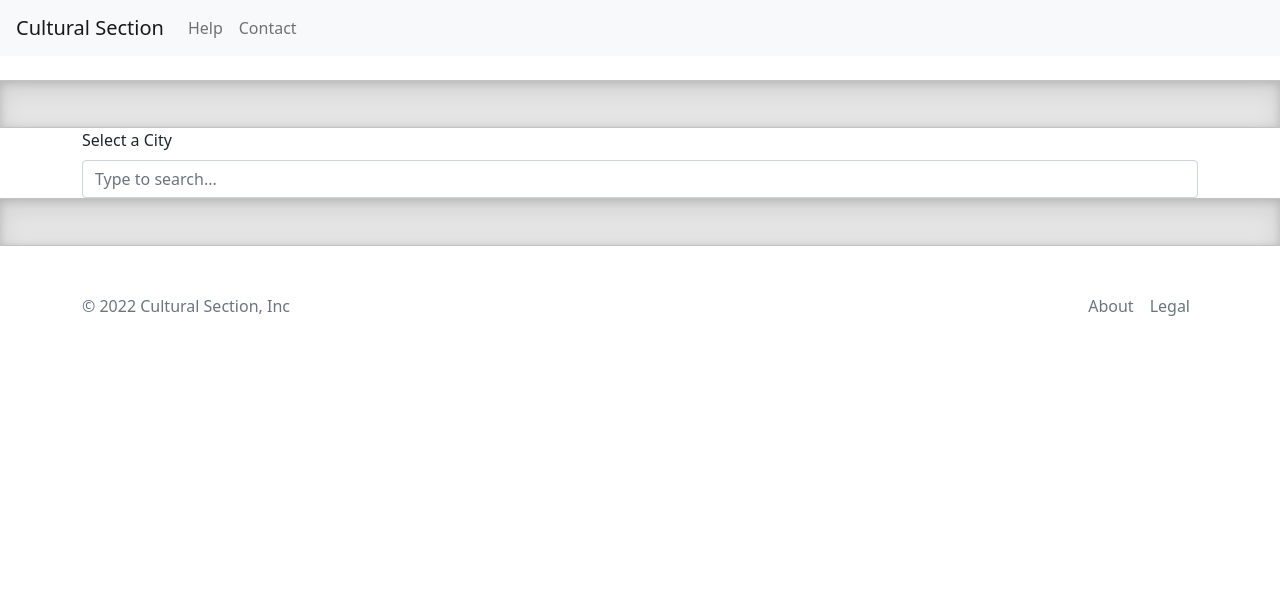
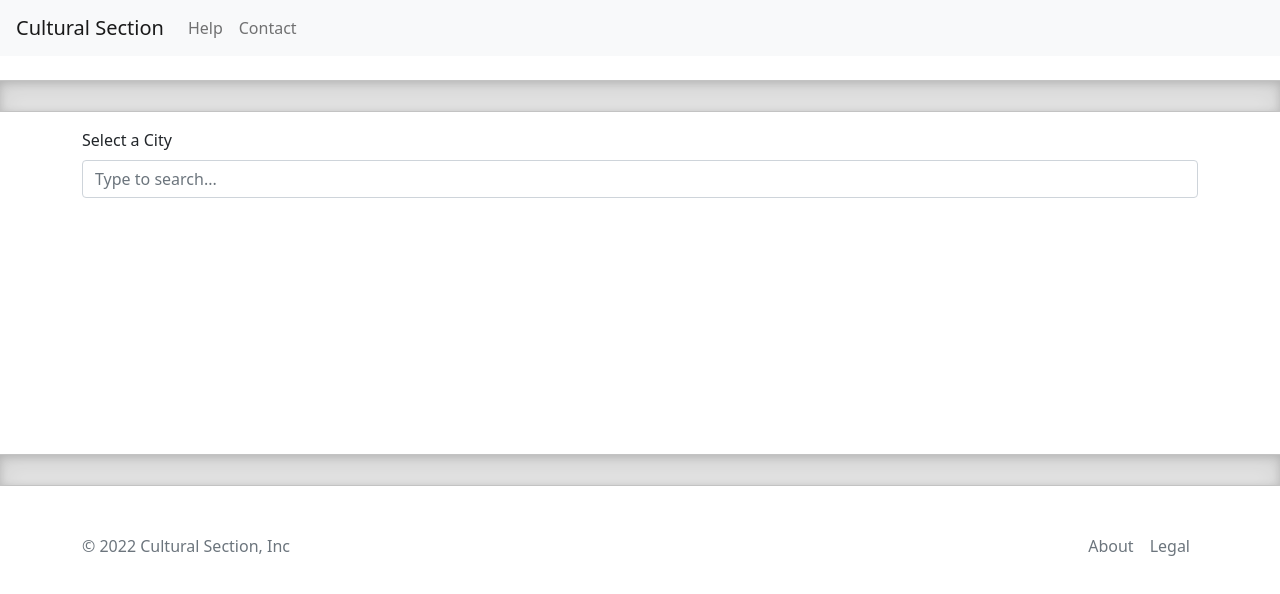
Before and after one commit to aa-ag/culturalsection, a Vue app in the folder client/: page / in a window 1280 px wide. Shown: the top 594 px of the page. Built offline with nearby package versions, Linux system fonts and the light colour scheme.

Commit message:
Add top and botom padding to search container

```diff
--- a/client/src/components/Home.vue
+++ b/client/src/components/Home.vue
@@ -1,6 +1,6 @@
 <template>
   <div class="divider"></div>
-  <div class="container">
+  <div class="container" id="datalistContainer">
     <label for="homeDataList" class="form-label">Select a City</label>
     <input class="form-control"
       list="datalistOptions"
@@ -16,7 +16,7 @@
     </datalist>
   </div>
   <div class="divider"></div>
-  <div class="container">
+  <div class="container footer">
     <footer class="d-flex flex-wrap justify-content-between align-items-center py-3 my-4">
       <p class="col-md-4 mb-0 text-muted">&copy; 2022 Cultural Section, Inc</p>
 
@@ -32,8 +32,12 @@
   </div>
 </template>
 <style>
+#datalistContainer {
+  padding-top: 1rem;
+  padding-bottom: 16rem;
+}
 .divider {
-  height: 3rem;
+  height: 2rem;
   background-color: rgba(0, 0, 0, .1);
   border: solid rgba(0, 0, 0, .15);
   border-width: 1px 0;
```
